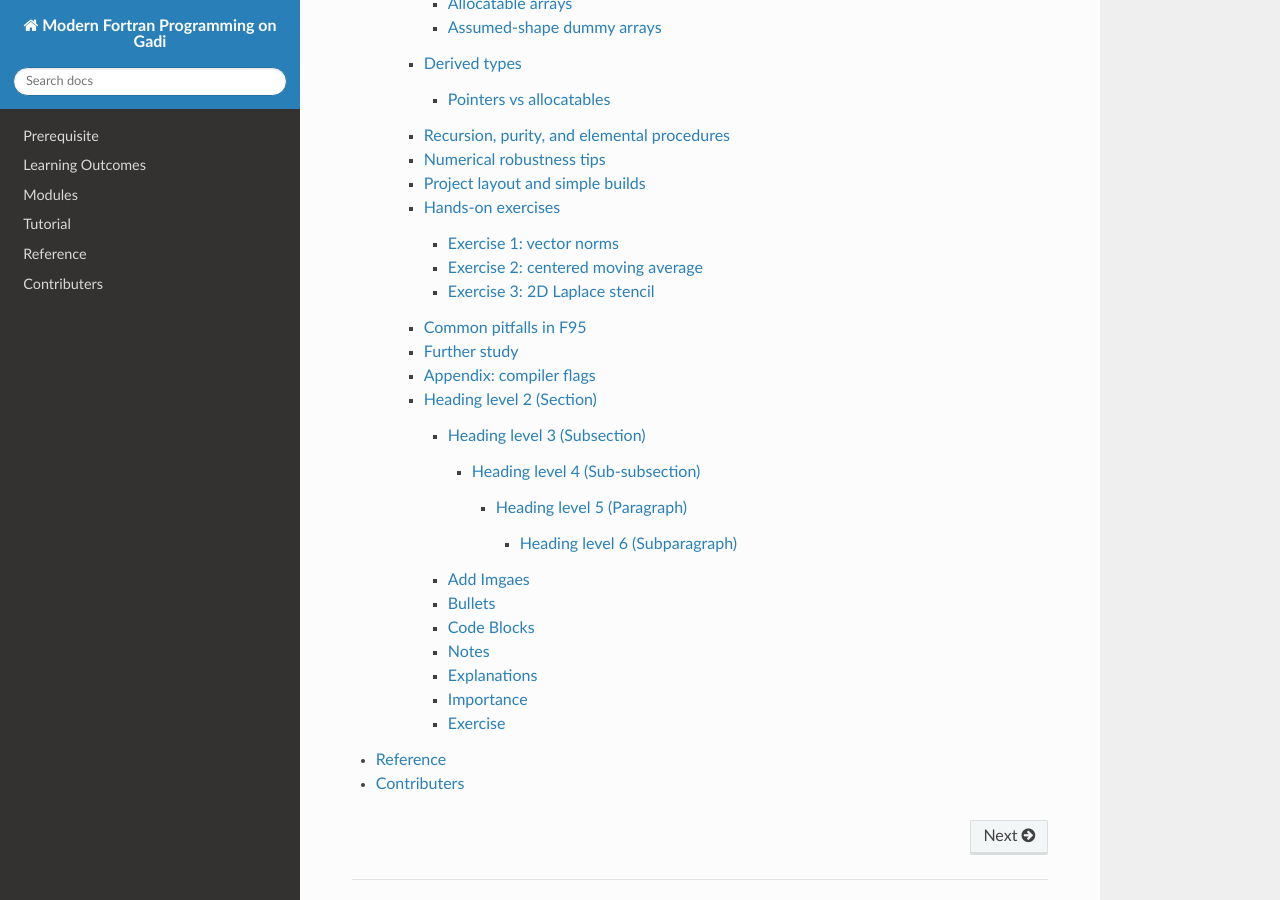
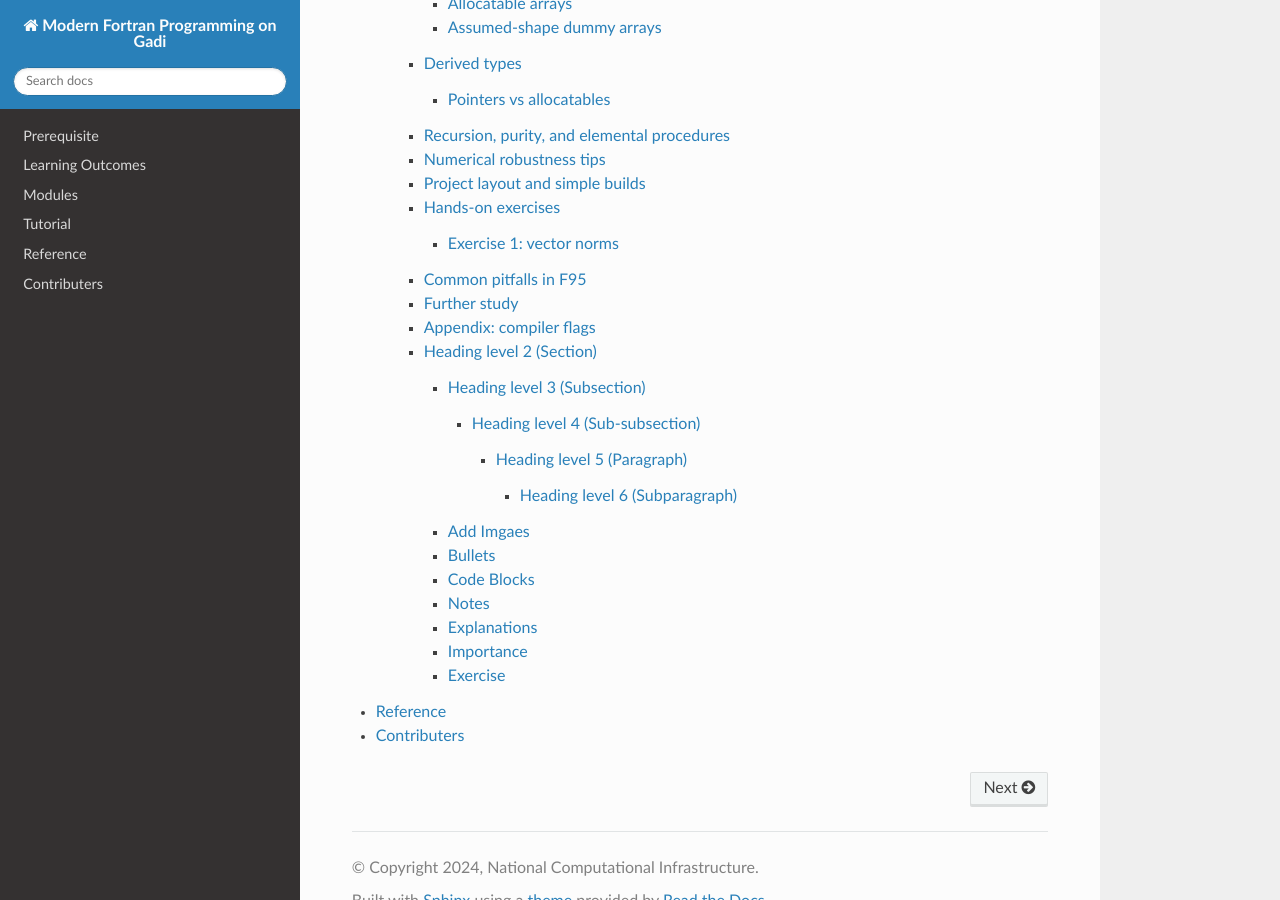
Before and after one commit to NCI900-Training-Organisation/Intro-to-Fortran, a Sphinx documentation site: the page built from docs/source/index.rst, in a window 1280 px wide and 900 px high, scrolled down 1345 px. Built offline with Sphinx 7.4.7 and the Read the Docs theme 3.1.0, drawn with Linux system fonts in a browser that asks for light colours; part of the change alters nothing that is shown.

Commit message:
content update

```diff
--- a/docs/source/tutorial/intro.rst
+++ b/docs/source/tutorial/intro.rst
@@ -419,20 +419,7 @@ Fortran 95 offers both. Prefer allocatables for dynamic arrays unless you need p
 Recursion, purity, and elemental procedures
 ===========================================
 
-Enable recursion explicitly in F95:
 
-.. code-block:: fortran
-
-   recursive function fib(n) result(f)
-     implicit none
-     integer, intent(in) :: n
-     integer :: f
-     if (n <= 1) then
-       f = n
-     else
-       f = fib(n-1) + fib(n-2)
-     end if
-   end function fib
 
 Pure procedures promise no side effects on inputs:
 
@@ -534,54 +521,6 @@ Starter:
      end function norm2
    end module vec
 
-Exercise 2: centered moving average
------------------------------------
-
-Given a real vector ``x``, compute a centered moving average of window width ``w`` (odd).
-Handle boundaries by leaving endpoints unchanged.
-
-Hints:
-
-- Use slicing and ``sum`` over sections
-- Consider a separate subroutine ``movavg(x, w, y)`` with ``intent(in)``, ``intent(out)``
-
-Exercise 3: 2D Laplace stencil
-------------------------------
-
-Allocate a 2D grid ``u(nx, ny)``, set boundary values, and relax the interior using the five-point stencil
-for a fixed number of iterations. Print the maximum change each iteration and stop early if it drops below a tolerance.
-
-Skeleton:
-
-.. code-block:: fortran
-
-   program laplace2d
-     implicit none
-     integer, parameter :: nx=50, ny=50, itmax=1000
-     real, parameter :: tol = 1.0e-5
-     real, allocatable :: u(:,:), unew(:,:)
-     integer :: it
-     real :: err
-
-     allocate(u(nx,ny), unew(nx,ny))
-     u = 0.0
-     u(:,ny) = 1.0   ! top boundary to 1
-
-     do it = 1, itmax
-       unew(2:nx-1,2:ny-1) = 0.25 * ( u(3:nx,2:ny-1) + u(1:nx-2,2:ny-1) &
-                                    + u(2:nx-1,3:ny  ) + u(2:nx-1,1:ny-2) )
-       unew(:,1)   = u(:,1)
-       unew(:,ny)  = u(:,ny)
-       unew(1,:)   = u(1,:)
-       unew(nx,:)  = u(nx,:)
-       err = maxval(abs(unew - u))
-       u = unew
-       if (err < tol) exit
-     end do
-
-     print *, "Iterations:", it, "max change:", err
-     deallocate(u, unew)
-   end program laplace2d
 
 Common pitfalls in F95
 ======================
```
